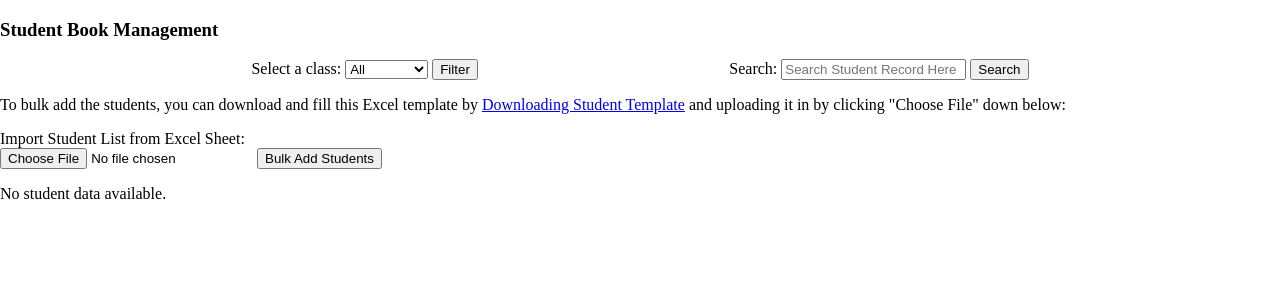
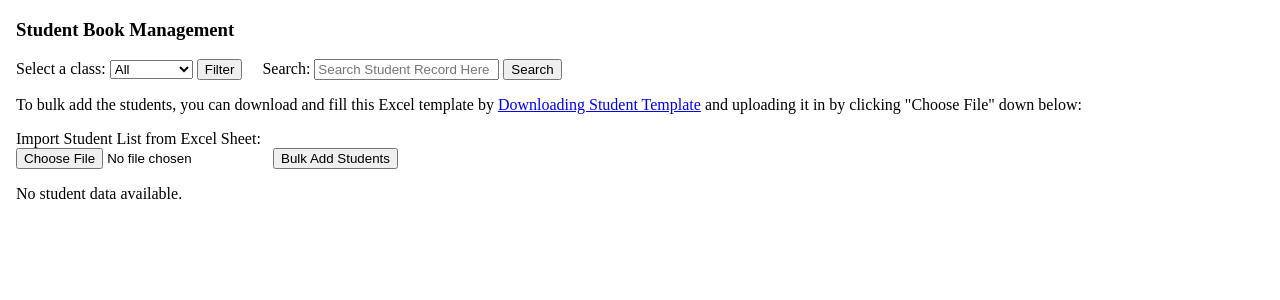
Before and after one commit to AbenaAmo13/inventory, a Django app: page /students/students_book in a window 1280 px wide. Shown: the part 80-380 px from the top of the page. Run offline with Django 4.2, Linux system fonts and the light colour scheme; data that the repository does not hold is empty.

Commit message:
:lipstick: Styling the books dashboard page.

```diff
--- a/enasInventory/static/css/styles.css
+++ b/enasInventory/static/css/styles.css
@@ -89,7 +89,7 @@ tr:hover {
 
 .student-forms{
     display: flex;
-    justify-content: space-evenly;
+    gap: 20px;
 }
 
 
--- a/templates/students-book.html
+++ b/templates/students-book.html
@@ -10,8 +10,8 @@
 </head>
 <body>
 {% include "header.html" %}
-
-<h3>Student Book Management</h3>
+<div class="shift_left">
+    <h3>Student Book Management</h3>
 <div class="student-forms">
     <form method="get">
           {% csrf_token %}
@@ -78,13 +78,8 @@
     </table>
   {% else %}
         <p>No student data available.</p>
-
-
  {% endif %}
-
-
-
-
+</div>
 
 
 
```
